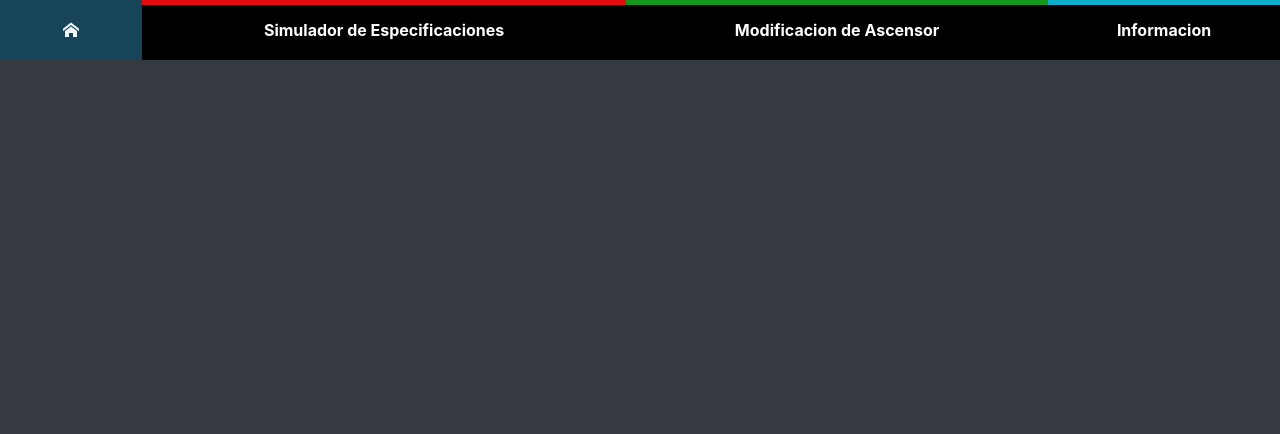
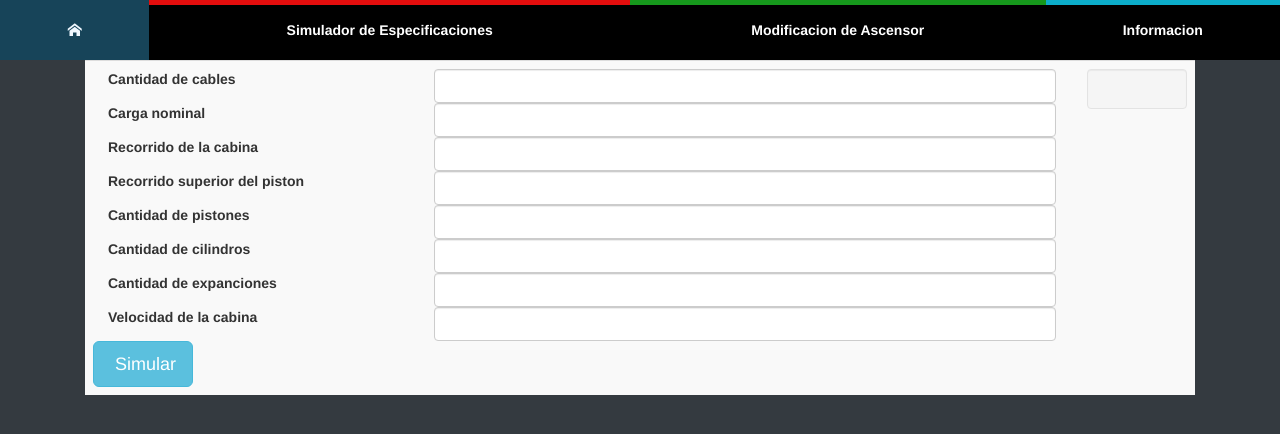
Before and after one commit to RicardoEstupinian/KRVS, a Django app: page /simulacion/ in a window 1280 px wide. Shown: the top 434 px of the page. Run offline with Django 3.2, Linux system fonts and the light colour scheme; some libraries are stand-ins or nearby versions; some web fonts are replaced.

Commit message:
iniciando con el template de simulacion

```diff
--- /dev/null
+++ b/apps/simulacion/forms.py
@@ -0,0 +1,45 @@
+from django import forms
+from apps.simulacion.models import Simulador
+
+class SimulacionForm(forms.ModelForm):
+
+	class Meta:
+		model = Simulador
+
+		fields = [
+			'numero_Cables',
+			'carga_Nominal',
+			'recorrido_Cabina',
+			'recorido_Superior_Piston',
+			'cantidad_Pistones',
+			'cantidad_Cilindros',
+			'numero_Expanciones',
+			'velocidad_Cabina',
+			'usuario',
+		]
+
+		labels = {
+			'numero_Cables': 'Cantidad de cables',
+			'carga_Nominal': 'Carga nominal',
+			'recorrido_Cabina': 'Recorrido de la cabina',
+			'recorido_Superior_Piston': 'Recorrido superior del piston',
+			'cantidad_Pistones': 'Cantidad de pistones',
+			'cantidad_Cilindros': 'Cantidad de cilindros',
+			'numero_Expanciones': 'Cantidad de expanciones',
+			'velocidad_Cabina': 'Velocidad de la cabina',
+			'usuario': 'Usuario',
+		}
+
+		# forms.select porque es una llave foranea
+
+		widgets = {
+			'numero_Cables': forms.TextInput(attrs={'class': 'form-control'}),
+			'carga_Nominal': forms.TextInput(attrs={'class': 'form-control'}),
+			'recorrido_Cabina': forms.TextInput(attrs={'class': 'form-control'}),
+			'recorido_Superior_Piston': forms.TextInput(attrs={'class': 'form-control'}),
+			'cantidad_Pistones': forms.TextInput(attrs={'class': 'form-control'}),
+			'cantidad_Cilindros': forms.TextInput(attrs={'class': 'form-control'}),
+			'numero_Expanciones': forms.TextInput(attrs={'class': 'form-control'}),
+			'velocidad_Cabina': forms.TextInput(attrs={'class': 'form-control'}),
+			'usuario': forms.Select(attrs={'class': 'form-control'}),
+		}
--- a/apps/simulacion/urls.py
+++ b/apps/simulacion/urls.py
@@ -1,5 +1,5 @@
 from django.conf.urls import include, url
-from apps.simulacion.views import simular
+from apps.simulacion.views import simulador_view
 urlpatterns = [
-    url(r'^$', simular),
+    url(r'^$', simulador_view),
 ]
--- a/apps/simulacion/views.py
+++ b/apps/simulacion/views.py
@@ -1,5 +1,18 @@
 from django.shortcuts import render
 # Create your views here.
+from django.http import HttpResponse
+from apps.simulacion.forms import SimulacionForm
+
 
 def simular(request):
 	return render(request,'simulacion/index_simulacion.html')
+
+def simulador_view(request):
+	if request.method == 'POST':
+		form = SimulacionForm(request.POST)
+		if form.is_valid():
+			form.save()
+	else:
+		form = SimulacionForm()
+
+	return render(request, 'simulacion/index_simulacion.html' , {'form':form})
--- a/templates/simulacion/index_simulacion.html
+++ b/templates/simulacion/index_simulacion.html
@@ -1 +1,87 @@
 {% extends 'base/base.html' %}
+{% block body %}
+<form method="post">
+	{% csrf_token %}
+<link href="//maxcdn.bootstrapcdn.com/bootstrap/3.3.0/css/bootstrap.min.css" rel="stylesheet" id="bootstrap-css">
+<script src="//maxcdn.bootstrapcdn.com/bootstrap/3.3.0/js/bootstrap.min.js"></script>
+<script src="//cdnjs.cloudflare.com/ajax/libs/jquery/3.2.1/jquery.min.js"></script>
+
+<div class="container">
+       <table class="table table-striped">
+          <tbody>
+             <tr>
+                <td colspan="1">
+                   <form class="well form-horizontal">
+                      <fieldset>
+                         <div class="form-group">
+                            <label class="col-md-4 control-label" for="{{form.numero_Cables.name}}">{{form.numero_Cables.label}}</label>
+                            <div class="col-md-8 inputGroupContainer">
+                               {{form.numero_Cables}}
+                            </div>
+                         </div>
+
+                         <div class="form-group">
+                            <label class="col-md-4 control-label" for="{{form.carga_Nominal.name}}">{{form.carga_Nominal.label}}</label>
+                            <div class="col-md-8 inputGroupContainer">
+                               {{form.carga_Nominal}}
+                            </div>
+                         </div>
+
+                         <div class="form-group">
+                            <label class="col-md-4 control-label" for="{{form.recorrido_Cabina.name}}">{{form.recorrido_Cabina.label}}</label>
+                            <div class="col-md-8 inputGroupContainer">
+                               {{form.recorrido_Cabina}}
+                            </div>
+                         </div>
+                         <div class="form-group">
+                            <label class="col-md-4 control-label" for="{{form.recorido_Superior_Piston.name}}">{{form.recorido_Superior_Piston.label}}</label>
+                            <div class="col-md-8 inputGroupContainer">
+                               {{form.recorido_Superior_Piston}}
+                            </div>
+                         </div>
+                         <div class="form-group">
+                            <label class="col-md-4 control-label" for="{{form.cantidad_Pistones.name}}">{{form.cantidad_Pistones.label}}</label>
+                            <div class="col-md-8 inputGroupContainer">
+                               {{form.cantidad_Pistones}}
+                            </div>
+                         </div>
+                         <div class="form-group">
+                            <label class="col-md-4 control-label" for="{{form.cantidad_Cilindros.name}}">{{form.cantidad_Cilindros.label}}</label>
+                            <div class="col-md-8 inputGroupContainer">
+                               {{form.cantidad_Cilindros}}
+                            </div>
+                         </div>
+                         <div class="form-group">
+                            <label class="col-md-4 control-label" for="{{form.numero_Expanciones.name}}">{{form.numero_Expanciones.label}}</label>
+                            <div class="col-md-8 inputGroupContainer">
+                               {{form.numero_Expanciones}}
+                            </div>
+                         </div>
+                         <div class="form-group">
+                            <label class="col-md-4 control-label" for="{{form.velocidad_Cabina.name}}">{{form.velocidad_Cabina.label}}</label>
+                            <div class="col-md-8 inputGroupContainer">
+                               {{form.velocidad_Cabina}}
+                            </div>
+                         </div>
+
+                        <div class="clearfix"></div>
+					    <button type="submit" class="btn btn-info btn-lg btn-responsive" id="simular"> <span class="glyphicon glyphicon"></span> Simular</button>
+
+                      </fieldset>
+                   </form>
+                </td>
+                <td colspan="1">
+                   <form class="well form-horizontal">
+                      <fieldset>
+
+                      </fieldset>
+                   </form>
+                </td>
+             </tr>
+          </tbody>
+       </table>
+    </div>
+
+</form>
+
+{% endblock %}
```
